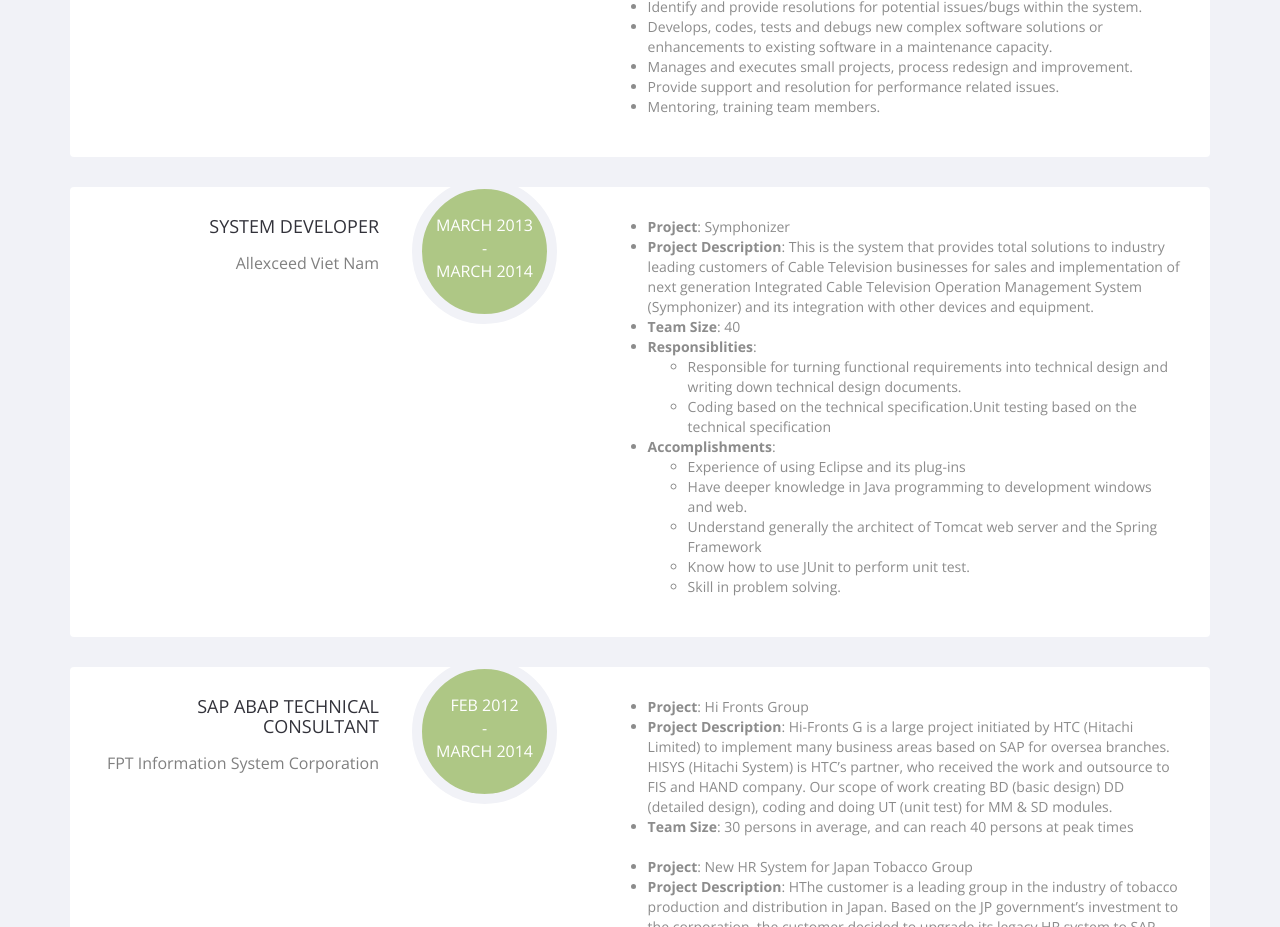
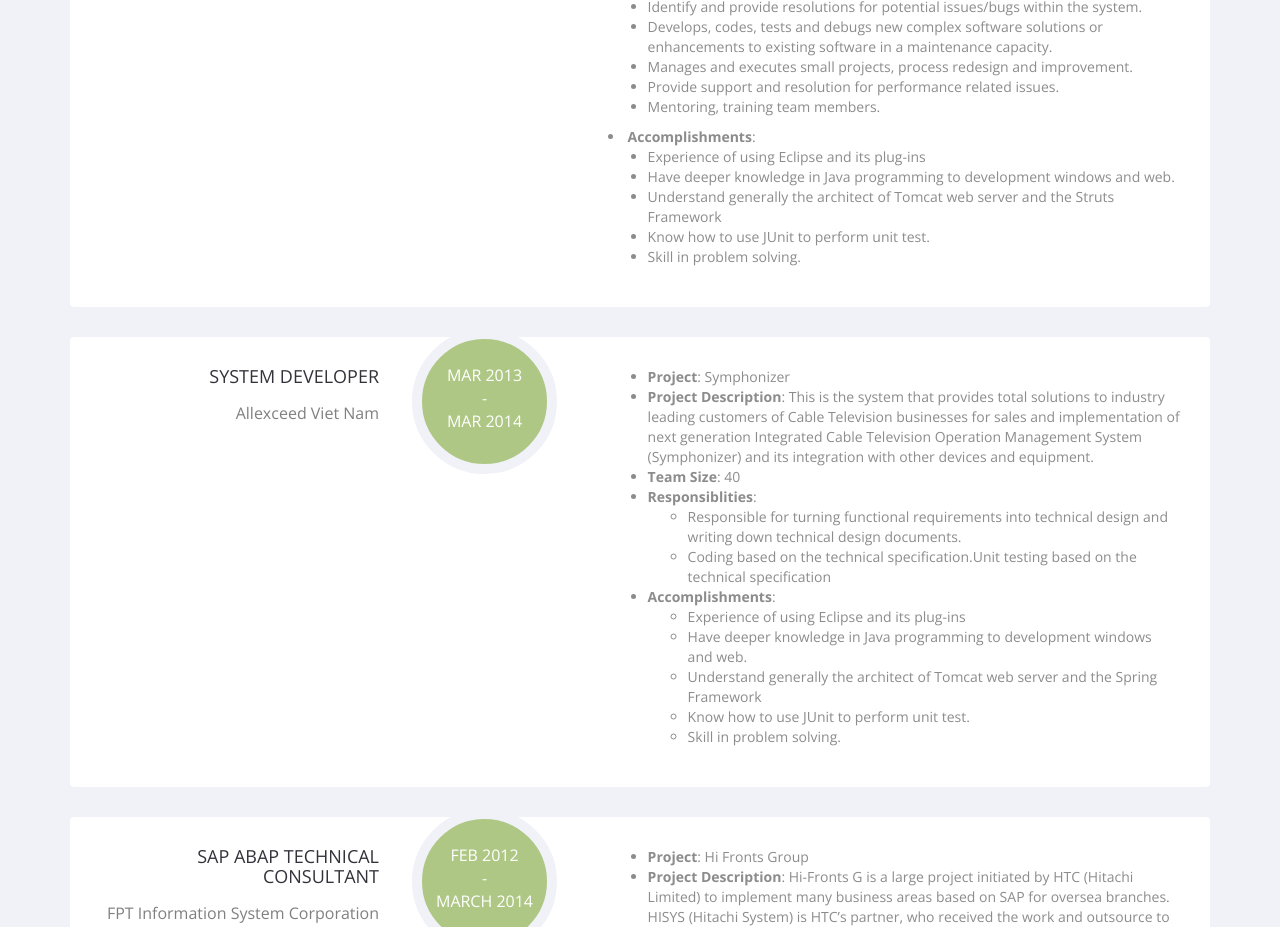
Before and after one commit to ngovandiep/ngovandiep.github.io, a plain HTML site: page index.html in a window 1280 px wide. Shown: the part 2256-3183 px from the top of the page. Drawn offline with nearby package versions, Linux system fonts and the light colour scheme.

Commit message:
refactor

```diff
--- a/index.html
+++ b/index.html
@@ -234,6 +234,15 @@
 
                             </li>
 
+                            <li><span class="bold">Accomplishments</span>:
+                                <ul>
+                                    <li>Experience of using Eclipse and its plug-ins</li>
+                                    <li>Have deeper knowledge in Java programming to development windows and web.</li>
+                                    <li>Understand generally the architect of Tomcat web server and the Struts Framework</li>
+                                    <li>Know how to use JUnit to perform unit test. </li>
+                                    <li>Skill in problem solving.</li>
+                            </ul></li>
+
                         </div>
                         <!-- /.comments -->
                     </div>
@@ -246,9 +255,9 @@
                         <!-- /.name-designation -->
                         <div class="stay-time light-green">
                             <p>
-                                March 2013
+                                Mar 2013
                                 <br /> -
-                                <br /> March 2014
+                                <br /> Mar 2014
                             </p>
                         </div>
                         <!-- /.stay-time -->
```
Lines whose indentation alone changed are shown as unchanged.
